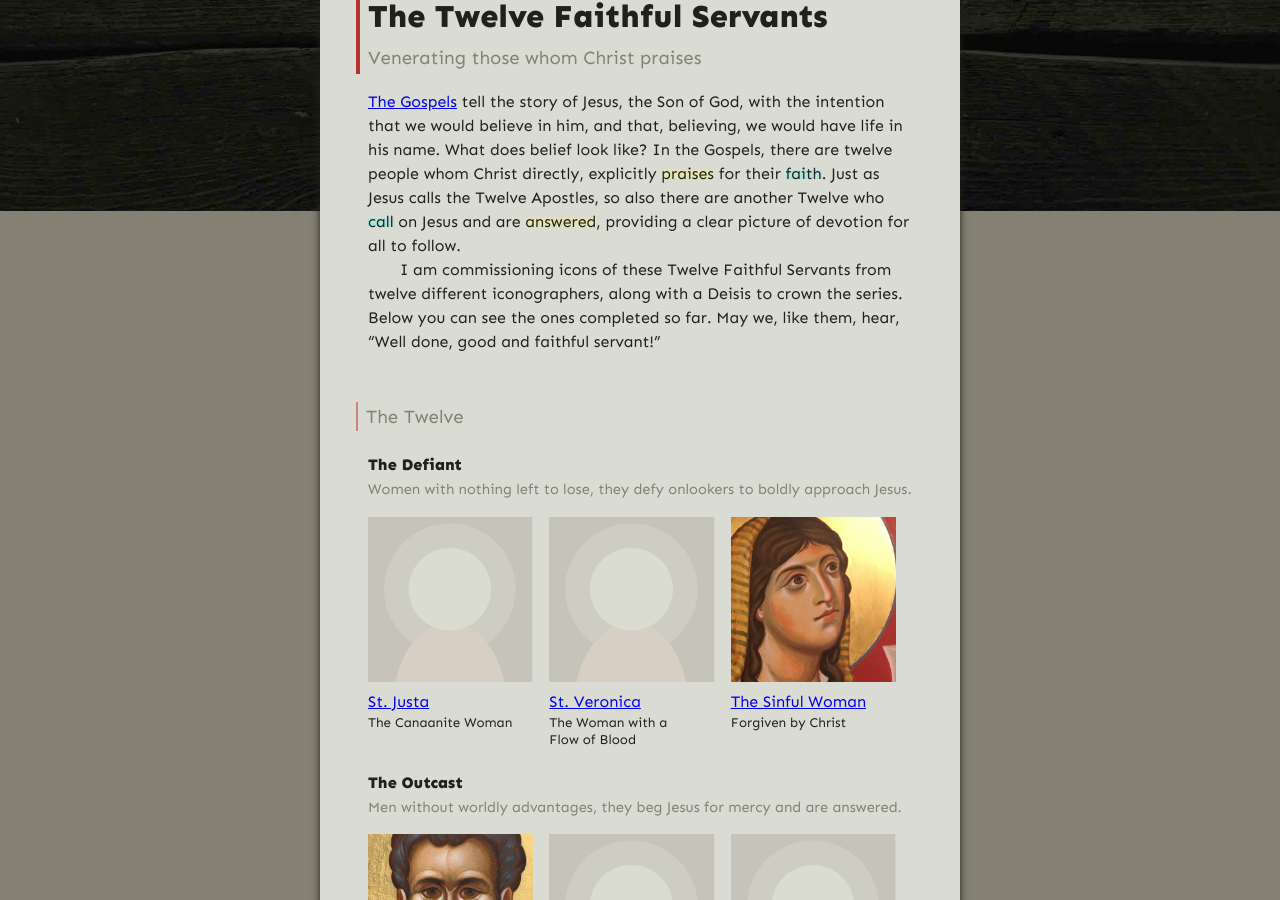
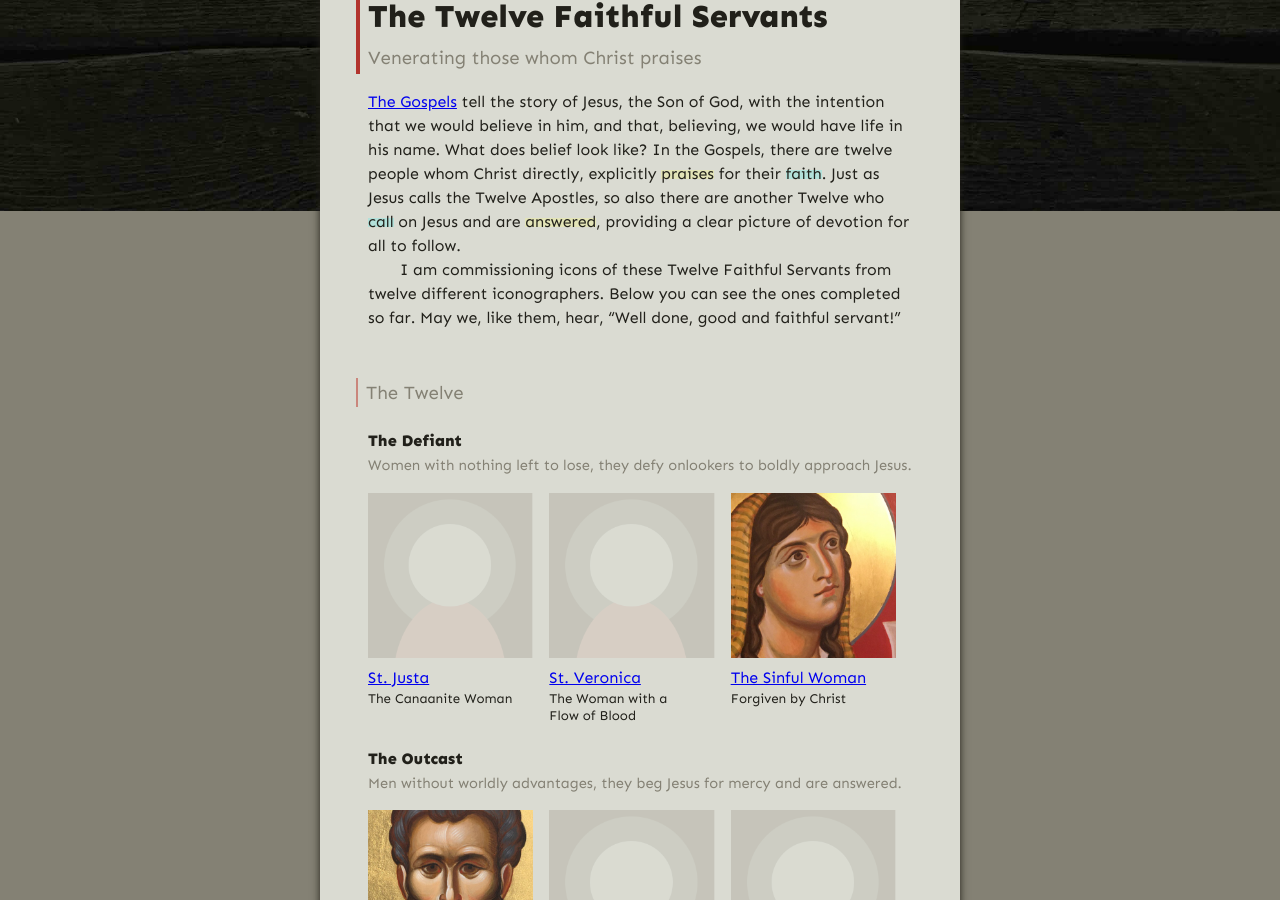
Before and after one commit to gospel-desk/www.logstown.com, a Jekyll site: the page built from the-twelve-faithful-servants/index.md, in a window 1280 px wide and 900 px high, scrolled down 326 px. Built offline with Jekyll 4.4.1, drawn with Linux system fonts in a browser that asks for light colours; some of the changed text lies outside the part shown.

Commit message:
Shy away from deisis (pages aren't ready)

```diff
--- a/the-twelve-faithful-servants/index.md
+++ b/the-twelve-faithful-servants/index.md
@@ -14,9 +14,9 @@
 <u>answered</u>, providing a clear picture of devotion for all to follow.
 
 I am commissioning icons of these Twelve Faithful Servants from twelve
-different iconographers, along with a Deisis to crown the series. Below you can
-see the ones completed so far. May we, like them, hear, "Well done, good and
-faithful servant!"
+different iconographers<!--, along with a Deisis to crown the series-->. Below
+you can see the ones completed so far. May we, like them, hear, "Well done,
+good and faithful servant!"
 
 #### The Twelve
 
@@ -146,6 +146,7 @@
   </tr>
 </table>
 
+<!--
 #### The Deisis
 
 <div class="caption">Christ is the true Faithful Servant, acknowledged by the
@@ -174,3 +175,4 @@
     </td>
   </tr>
 </table>
+-->
```
